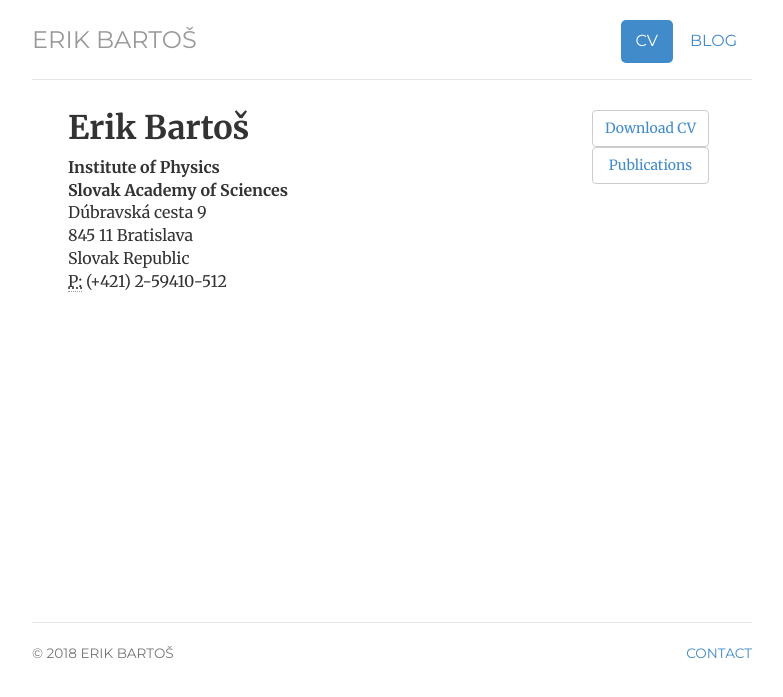
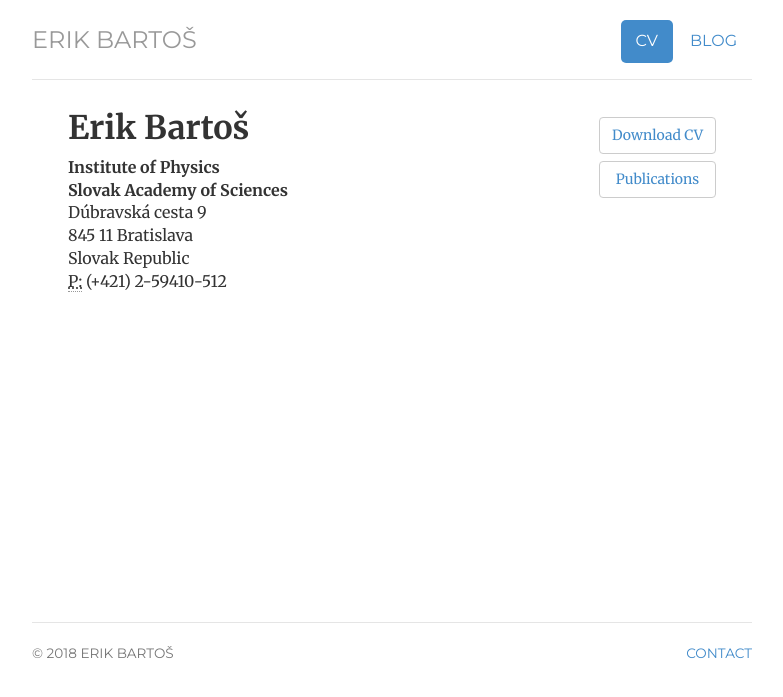
Before and after one commit to Mezek/mezek.github.io, a Jekyll site: the page built from cv/index.html, in a window 1280 px wide. Shown: the top 697 px of the page, without its empty margins (248-1031 px from the left). Built offline with Jekyll 4.4.1, drawn with Linux system fonts in a browser that asks for light colours.

Commit message:
Update style.css

```diff
--- a/css/style.css
+++ b/css/style.css
@@ -127,7 +127,7 @@ ul.items-below li {
 }
 
 ul.items-below li.btn {
-	margin: 0 7px;
+	margin: 7px 0;
 }
 
 .parent {
```
